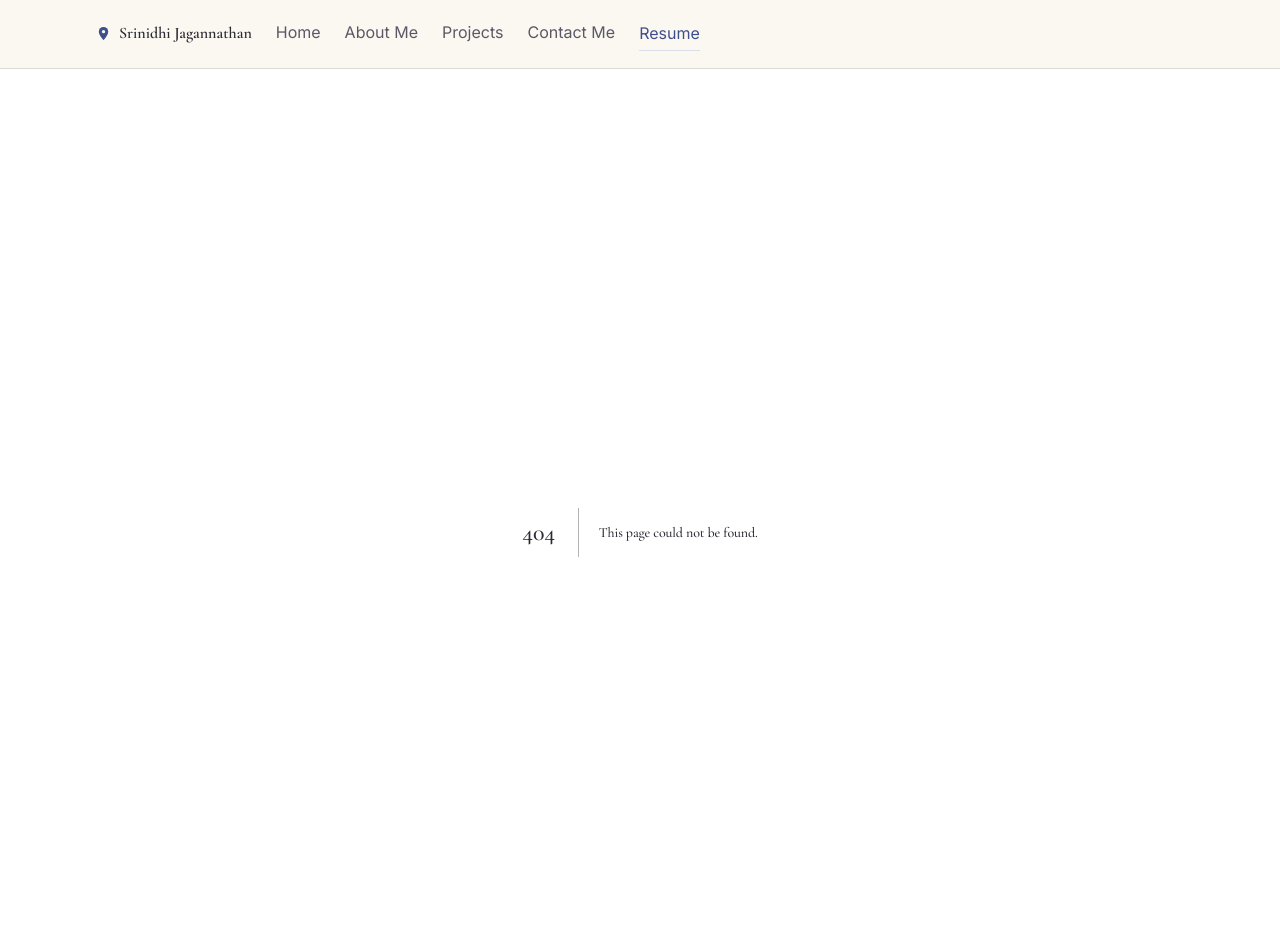
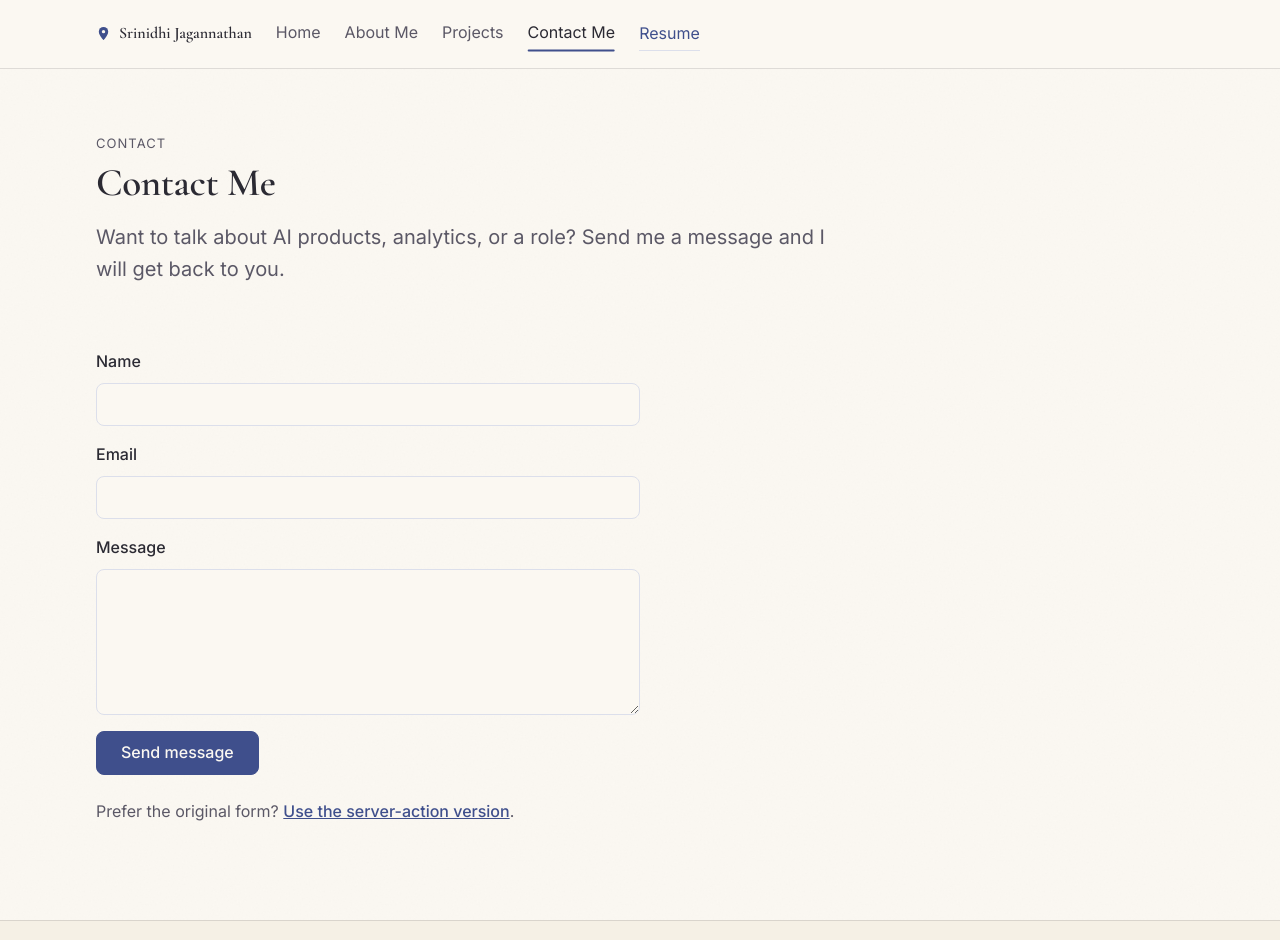
Before and after one commit to sjagannathan17/isba2438-portfolio, a Next.js app: page /contact-me in a window 1280 px wide. Before the commit this address had no page. Shown: the top 940 px of the page. Built offline with nearby package versions, Linux system fonts and the light colour scheme.

Commit message:
Add API-based contact form with route handlers

```diff
--- /dev/null
+++ b/app/api/contact/route.js
@@ -0,0 +1,35 @@
+import { NextResponse } from "next/server";
+import { validateContact } from "@/lib/validateContact";
+import { saveSubmission } from "@/lib/submissions";
+
+export async function POST(request) {
+  let body;
+  try {
+    body = await request.json();
+  } catch {
+    return NextResponse.json(
+      { errors: { form: "Request body must be valid JSON." } },
+      { status: 400 }
+    );
+  }
+
+  const { valid, errors } = validateContact(body);
+  if (!valid) {
+    return NextResponse.json({ errors }, { status: 400 });
+  }
+
+  try {
+    const entry = await saveSubmission({
+      name: body.name,
+      email: body.email,
+      message: body.message,
+      source: "api",
+    });
+    return NextResponse.json({ ok: true, id: entry.id }, { status: 201 });
+  } catch {
+    return NextResponse.json(
+      { errors: { form: "Something went wrong saving your message. Please try again." } },
+      { status: 500 }
+    );
+  }
+}
--- /dev/null
+++ b/app/api/contacts/route.js
@@ -0,0 +1 @@
+export { POST } from "../contact/route";
--- /dev/null
+++ b/app/contact-me/page.js
@@ -0,0 +1,26 @@
+import ContactApiForm from "@/components/ContactApiForm";
+import Link from "next/link";
+import PageHeader from "@/components/PageHeader";
+
+export const metadata = {
+  title: "Contact Me",
+};
+
+export default function ContactMe() {
+  return (
+    <section>
+      <PageHeader label="Contact" title="Contact Me">
+        Want to talk about AI products, analytics, or a role? Send me a message and I
+        will get back to you.
+      </PageHeader>
+      <ContactApiForm />
+      <p className="contactAlt">
+        Prefer the original form?{" "}
+        <Link href="/contact-me-server-form">
+          Use the server-action version
+        </Link>
+        .
+      </p>
+    </section>
+  );
+}
--- a/app/globals.css
+++ b/app/globals.css
@@ -102,6 +102,17 @@ a:hover {
   outline: none;
 }
 
+.contactAlt {
+  margin-top: var(--space-3);
+  font-size: var(--text-s);
+  color: var(--ink-soft);
+}
+
+.contactAlt a {
+  color: var(--accent);
+  font-weight: 500;
+}
+
 .page {
   flex: 1;
   width: 100%;
--- /dev/null
+++ b/components/ContactApiForm.js
@@ -0,0 +1,133 @@
+"use client";
+
+import { useState } from "react";
+import styles from "./ContactForm.module.css";
+
+const emptyValues = { name: "", email: "", message: "" };
+
+export default function ContactApiForm() {
+  const [values, setValues] = useState(emptyValues);
+  const [status, setStatus] = useState("idle");
+  const [errors, setErrors] = useState({});
+  const [pending, setPending] = useState(false);
+
+  function update(field) {
+    return (event) => {
+      setValues((current) => ({ ...current, [field]: event.target.value }));
+      setErrors((current) => {
+        if (!current[field]) {
+          return current;
+        }
+        const next = { ...current };
+        delete next[field];
+        return next;
+      });
+    };
+  }
+
+  async function handleSubmit(event) {
+    event.preventDefault();
+    setPending(true);
+    setErrors({});
+    try {
+      const response = await fetch("/api/contact", {
+        method: "POST",
+        headers: { "Content-Type": "application/json" },
+        body: JSON.stringify(values),
+      });
+      const data = await response.json().catch(() => ({}));
+      if (response.status === 201) {
+        setStatus("success");
+        setValues(emptyValues);
+      } else if (response.status === 400) {
+        setStatus("validation");
+        setErrors(data.errors ?? { form: "Please check your entries and try again." });
+      } else {
+        setStatus("failure");
+        setErrors(data.errors ?? {});
+      }
+    } catch {
+      setStatus("failure");
+    } finally {
+      setPending(false);
+    }
+  }
+
+  const fieldError = (field) =>
+    errors[field] ? (
+      <p id={`api-contact-${field}-error`} className={styles.error}>
+        {errors[field]}
+      </p>
+    ) : null;
+
+  return (
+    <form className={styles.form} noValidate onSubmit={handleSubmit}>
+      {status === "success" && (
+        <p className={styles.success} role="status">
+          Thanks, your message was sent! I will get back to you soon.
+        </p>
+      )}
+      {status === "failure" && (
+        <p className={styles.failure} role="alert">
+          Something went wrong sending your message. Please try again.
+        </p>
+      )}
+      {status === "validation" && (
+        <p className={styles.summary} role="alert">
+          Please fix the errors below and send your message again.
+        </p>
+      )}
+      {errors.form && status !== "validation" && (
+        <p className={styles.summary} role="alert">
+          {errors.form}
+        </p>
+      )}
+
+      <div className={styles.field}>
+        <label htmlFor="api-contact-name">Name</label>
+        <input
+          id="api-contact-name"
+          name="name"
+          type="text"
+          value={values.name}
+          onChange={update("name")}
+          aria-invalid={errors.name ? "true" : undefined}
+          aria-describedby={errors.name ? "api-contact-name-error" : undefined}
+        />
+        {fieldError("name")}
+      </div>
+
+      <div className={styles.field}>
+        <label htmlFor="api-contact-email">Email</label>
+        <input
+          id="api-contact-email"
+          name="email"
+          type="email"
+          value={values.email}
+          onChange={update("email")}
+          aria-invalid={errors.email ? "true" : undefined}
+          aria-describedby={errors.email ? "api-contact-email-error" : undefined}
+        />
+        {fieldError("email")}
+      </div>
+
+      <div className={styles.field}>
+        <label htmlFor="api-contact-message">Message</label>
+        <textarea
+          id="api-contact-message"
+          name="message"
+          rows={5}
+          value={values.message}
+          onChange={update("message")}
+          aria-invalid={errors.message ? "true" : undefined}
+          aria-describedby={errors.message ? "api-contact-message-error" : undefined}
+        />
+        {fieldError("message")}
+      </div>
+
+      <button type="submit" className={styles.submit} disabled={pending}>
+        {pending ? "Sending..." : "Send message"}
+      </button>
+    </form>
+  );
+}
--- a/components/NavBar.js
+++ b/components/NavBar.js
@@ -10,7 +10,7 @@ const links = [
   { href: "/", label: "Home" },
   { href: "/about-me", label: "About Me" },
   { href: "/projects", label: "Projects" },
-  { href: "/contact-me-server-form", label: "Contact Me" },
+  { href: "/contact-me", label: "Contact Me" },
 ];
 
 function isActive(pathname, href) {
--- a/lib/submissions.js
+++ b/lib/submissions.js
@@ -2,7 +2,7 @@ import { randomUUID } from "node:crypto";
 import { mkdir, readFile, writeFile } from "node:fs/promises";
 import path from "node:path";
 
-const dataDir = path.join(process.cwd(), "data");
+const dataDir = path.resolve(process.cwd(), process.env.CONTACT_DATA_DIR ?? "data");
 const dataFile = path.join(dataDir, "contact-submissions.json");
 
 export async function readSubmissions() {
```
